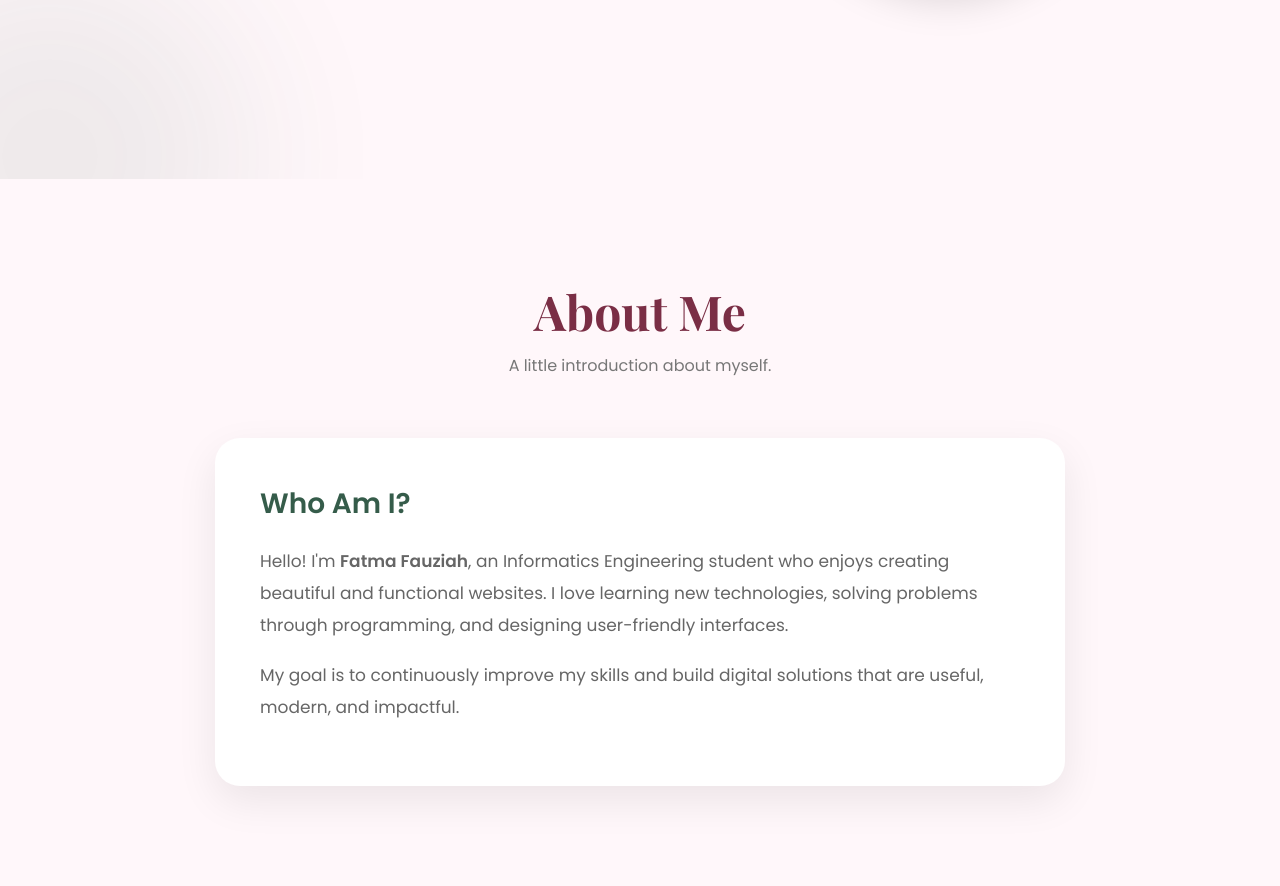
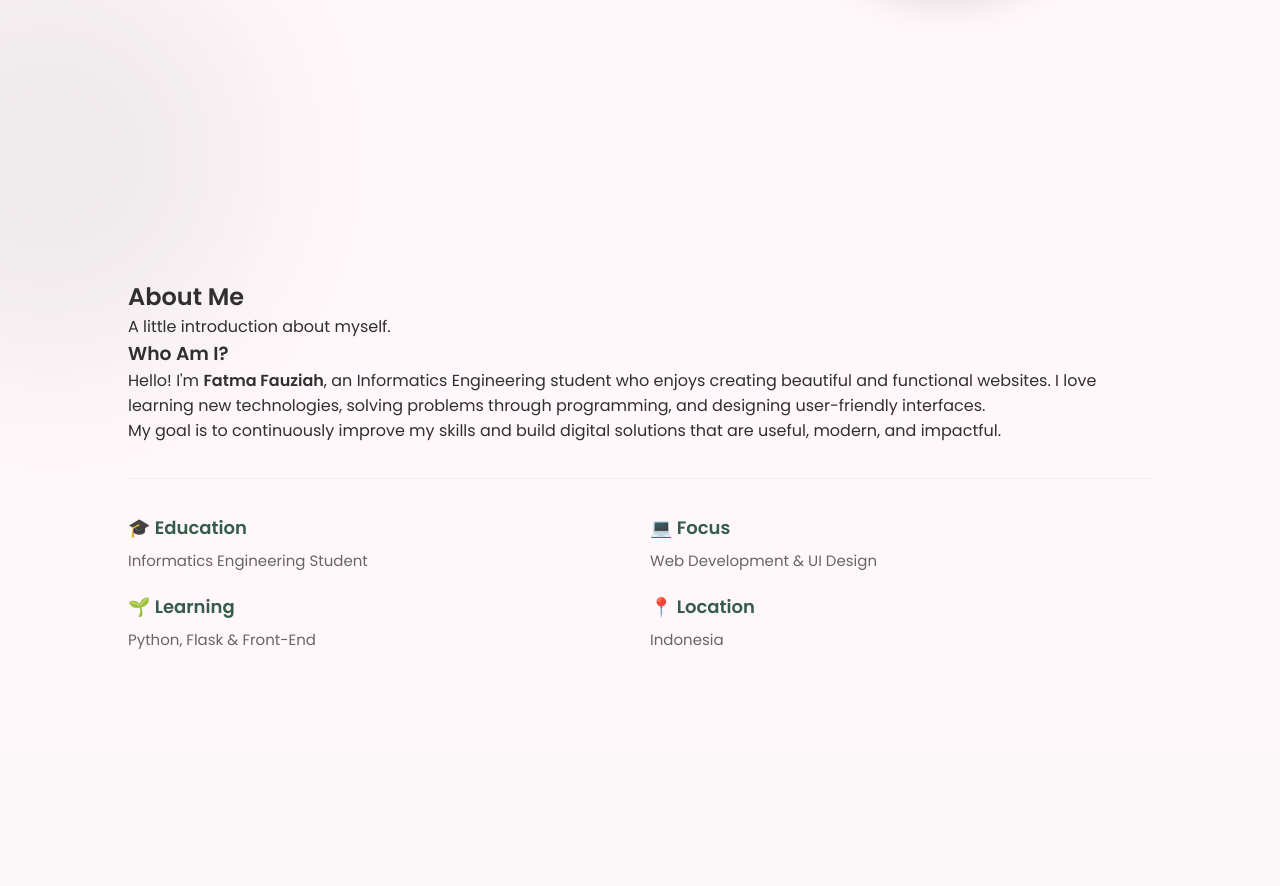
Before and after one commit to fatmafauziahpam-coder/Capstone_Web_Portofolio, a Flask app: page / in a window 1280 px wide. Shown: the part 614-1500 px from the top of the page. After the commit the page ends 1263 px from the top, so only its background shows below. Run offline with Flask 3, Linux system fonts and the light colour scheme.

Commit message:
Add About Me section and improve portofolio design

```diff
--- a/static/css/style.css
+++ b/static/css/style.css
@@ -203,73 +203,105 @@
     filter:blur(80px);
     z-index:-1;
 }
-    /* ================= ABOUT ================= */
+
+/* ================= ABOUT ================= */
 
 .about{
     padding:100px 10%;
-    background:#FFF7FA;
 }
 
-.about-title{
+.section-title{
     text-align:center;
     margin-bottom:60px;
 }
 
-.about-title h2{
-    font-family:"Playfair Display", serif;
+.section-title h2{
+    font-family:"Playfair Display",serif;
     font-size:48px;
     color:#7A2E45;
 }
 
-.about-title p{
+.section-title p{
+    margin-top:10px;
     color:#777;
-    margin-top:10px;
 }
 
-.about-content{
+.about-container{
     display:flex;
-    justify-content:center;
+    justify-content:space-between;
+    align-items:center;
+    gap:60px;
 }
 
-.about-card{
-
-    max-width:850px;
-
-    background:white;
-
-    padding:45px;
-
-    border-radius:25px;
-
-    box-shadow:0 15px 40px rgba(0,0,0,.08);
-
-    transition:.4s;
+.about-text{
+    width:55%;
 }
 
-.about-card:hover{
-
-    transform:translateY(-8px);
-
-    box-shadow:0 20px 50px rgba(0,0,0,.12);
+.about-text h3{
+    font-size:34px;
+    color:#355C4A;
+    margin-bottom:20px;
 }
 
-.about-card h3{
-
-    color:#355C4A;
-
-    margin-bottom:20px;
-
-    font-size:28px;
+.about-text p{
+    color:#666;
+    line-height:32px;
+    margin-bottom:25px;
 }
 
-.about-card p{
+.about-info{
+    width:40%;
+    display:grid;
+    grid-template-columns:1fr 1fr;
+    gap:20px;
+}
 
+.info-card{
+    background:white;
+    padding:25px;
+    border-radius:20px;
+    text-align:center;
+    box-shadow:0 15px 35px rgba(0,0,0,.08);
+    transition:.3s;
+}
+
+.info-card:hover{
+    transform:translateY(-8px);
+    box-shadow:0 20px 40px rgba(122,46,69,.15);
+}
+
+.info-card h4{
+    color:#7A2E45;
+    margin-bottom:12px;
+}
+
+.info-card p{
     color:#666;
+    font-size:15px;
+}
 
-    line-height:32px;
+.about-line{
+    margin:35px 0;
+    border:none;
+    border-top:1px solid #eee;
+}
 
-    margin-bottom:18px;
+.about-details{
+    display:grid;
+    grid-template-columns:repeat(2,1fr);
+    gap:20px;
+    margin-top:20px;
+}
 
-    font-size:17px;
+.about-details h4{
+    color:#355C4A;
+    margin-bottom:8px;
+    font-size:18px;
+}
 
+.about-details p{
+    color:#666;
+    font-size:15px;
+    margin:0;
+    line-height:24px;
 }
--- a/templates/index.html
+++ b/templates/index.html
@@ -70,7 +70,31 @@
             <p>
                 My goal is to continuously improve my skills and build digital solutions that are useful, modern, and impactful.
             </p>
+            <hr class="about-line">
 
+<div class="about-details">
+
+    <div>
+        <h4>🎓 Education</h4>
+        <p>Informatics Engineering Student</p>
+    </div>
+
+    <div>
+        <h4>💻 Focus</h4>
+        <p>Web Development & UI Design</p>
+    </div>
+
+    <div>
+        <h4>🌱 Learning</h4>
+        <p>Python, Flask & Front-End</p>
+    </div>
+
+    <div>
+        <h4>📍 Location</h4>
+        <p>Indonesia</p>
+    </div>
+
+</div>
         </div>
 
     </div>
```
